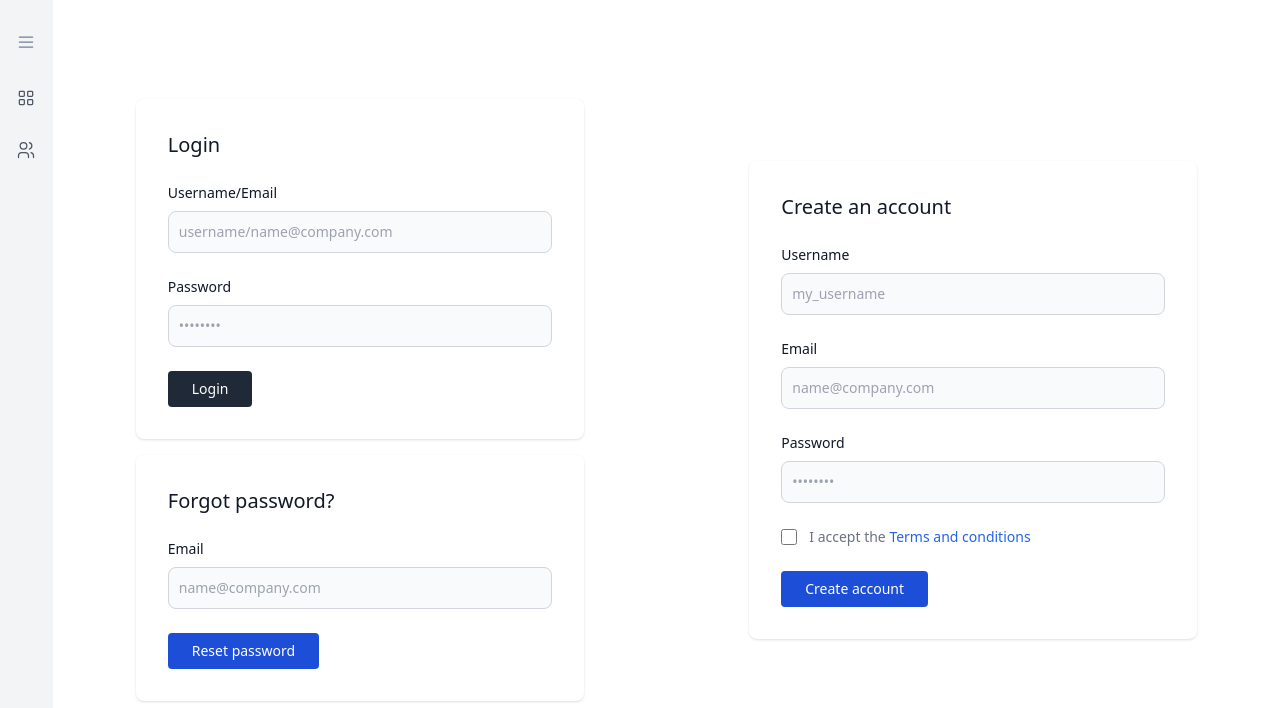
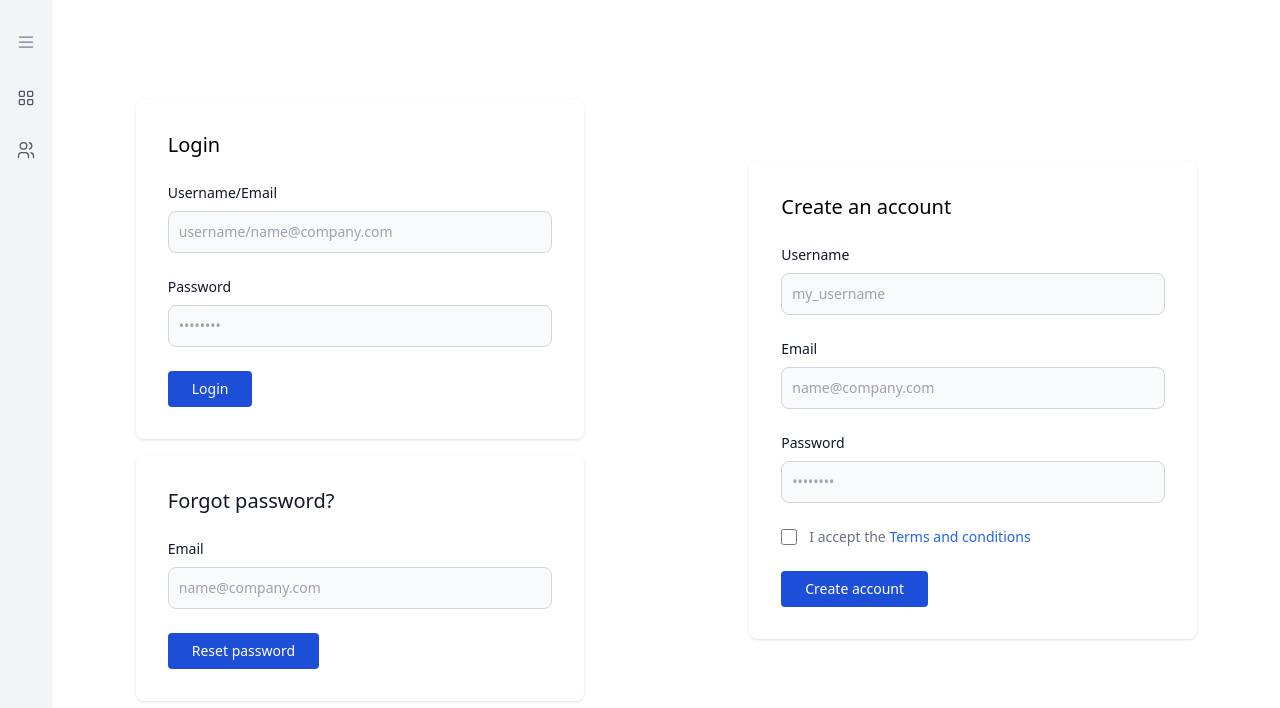
Before and after one commit to Abdulrahman-Al-Hasbani-UCLL/CloudNativeApp_Front-end, a Next.js app: page /login in a window 1280 px wide. Shown: the top 708 px of the page. Built offline with nearby package versions, Linux system fonts and the light colour scheme.

Commit message:
Color changes

```diff
--- a/pages/login.js
+++ b/pages/login.js
@@ -178,7 +178,7 @@ const Login = ({ forumUser }) => {
                 <div className="flex flex-col lg:w-full items-center justify-center mx-auto md:h-screen lg:py-0">
                     <div className="w-full bg-white rounded-lg shadow dark:border md:mt-0 sm:max-w-md xl:p-0 dark:bg-gray-800 dark:border-gray-700">
                         <div className="p-6 space-y-4 md:space-y-6 sm:p-8">
-                            <h3 className="mb-5 text-gray-900 font-medium text-xl">Login</h3>
+                            <h3 className="mb-5 text-white-900 font-medium text-xl dark:text-white">Login</h3>
                             <form className="space-y-4 md:space-y-6" action="POST" onSubmit={handleLogin}>
                                 <div>
                                     <label htmlFor="username-email" className="block mb-2 text-sm font-medium text-gray-900 dark:text-white">
@@ -208,7 +208,7 @@ const Login = ({ forumUser }) => {
                                 </div>
                                 <button
                                     type="submit"
-                                    className="bg-gray-800 text-sm  text-white rounded hover:bg-gray-600 transition duration-150 ease-in-out py-2 px-6"
+                                    className="bg-blue-700 text-sm  text-white rounded hover:bg-blue-600 transition duration-150 ease-in-out py-2 px-6"
                                     disabled={submittingState}
                                 >
                                     Login
@@ -247,7 +247,7 @@ const Login = ({ forumUser }) => {
                 <div className="flex flex-col lg:w-full items-center justify-center mx-auto md:h-screen lg:py-0">
     <div className="w-full bg-white rounded-lg shadow dark:border md:mt-0 sm:max-w-md xl:p-0 dark:bg-gray-800 dark:border-gray-700">
       <div className="p-6 space-y-4 md:space-y-6 sm:p-8">
-        <h3 className="mb-5 text-gray-900 font-medium text-xl">
+        <h3 className="mb-5 text-white-900 font-medium text-xl dark:text-white">
           Create an account
         </h3>
         <form className="space-y-4 md:space-y-6" action="POST" onSubmit={handleRegister}>
```
